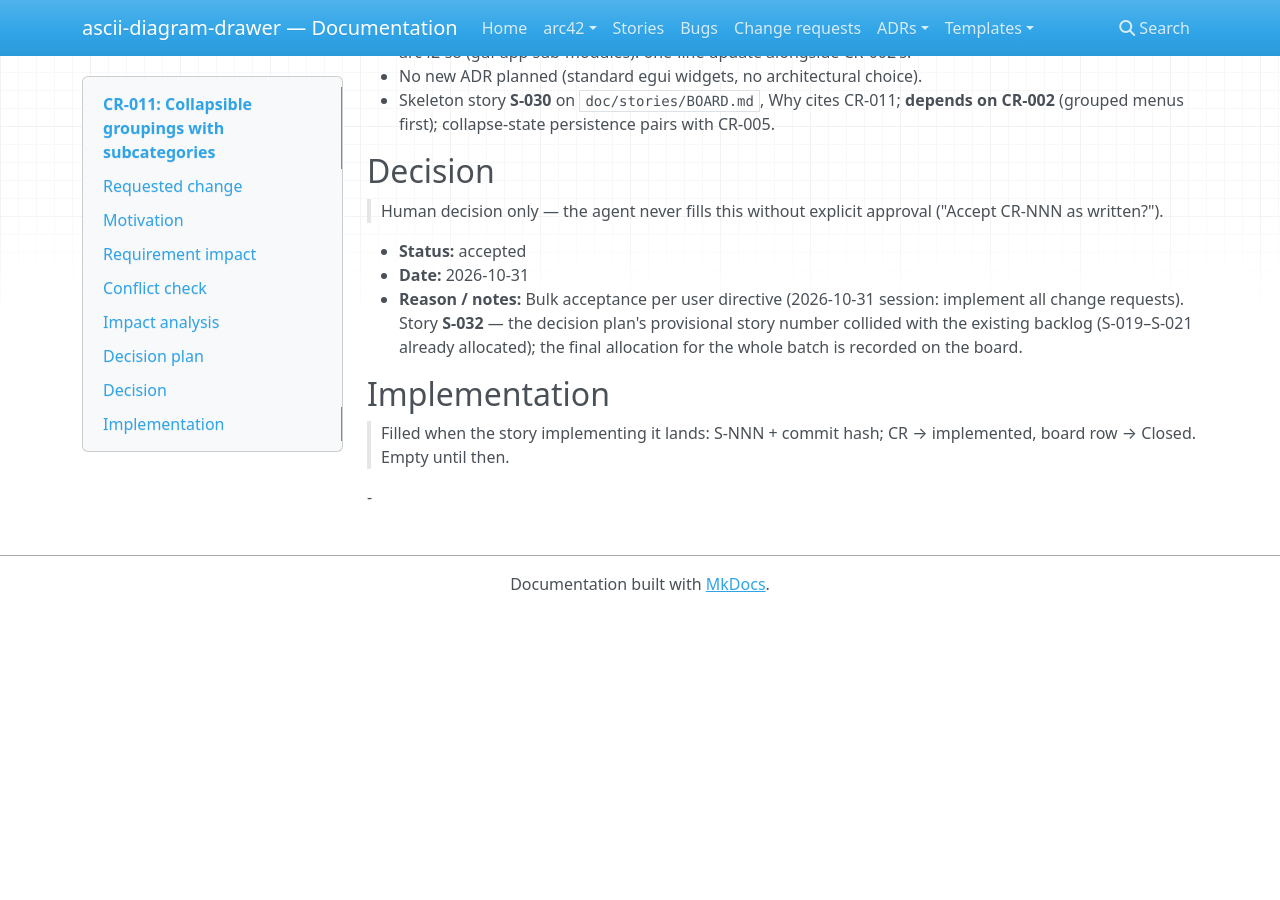
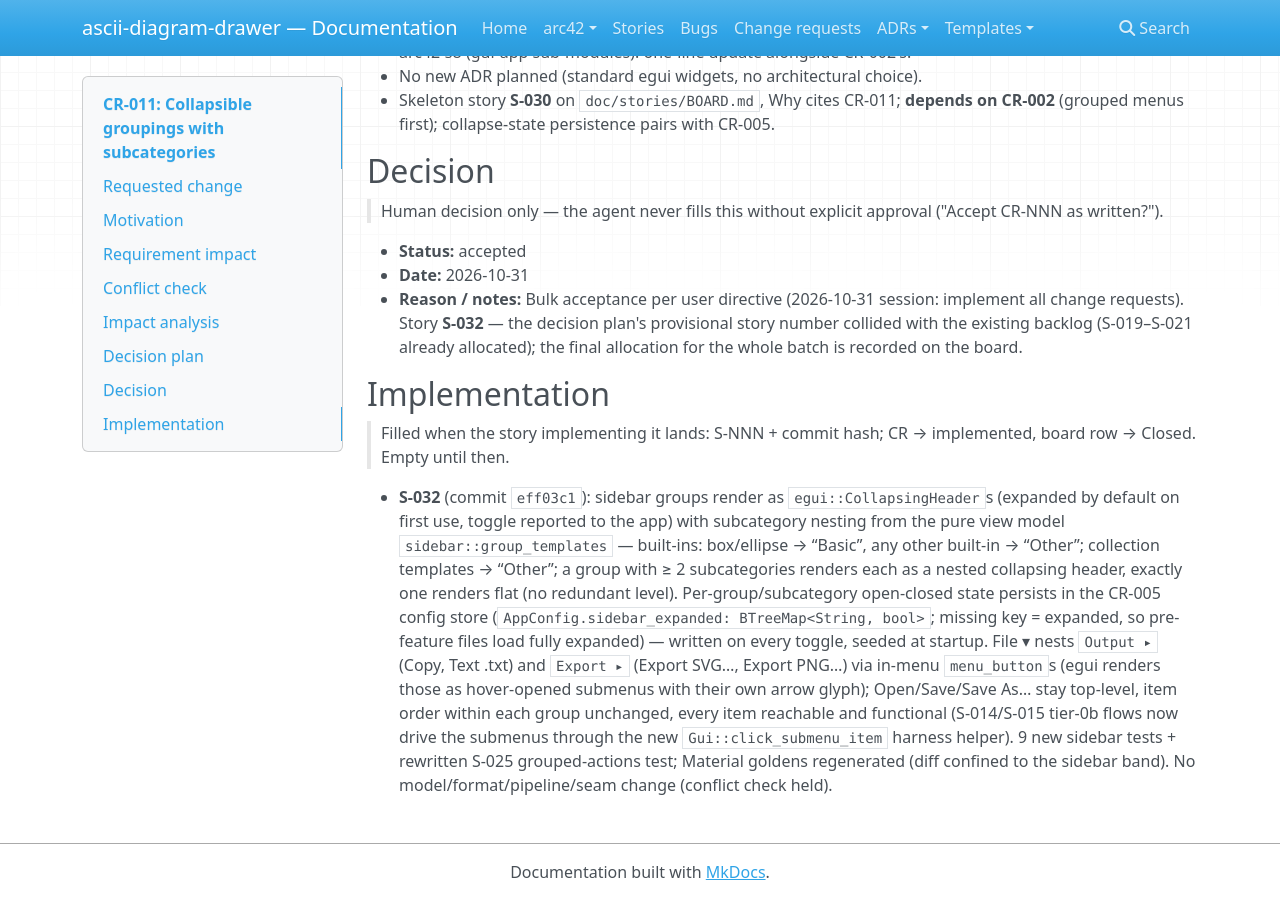
Before and after one commit to Reto411/ascii-diagram-drawer, an MkDocs documentation site: the page built from doc/crs/CR-011-collapsible-groupings-subcategories.md, in a window 1280 px wide and 900 px high, scrolled down 1450 px. Built offline with MkDocs 1.6.1, drawn with Linux system fonts in a browser that asks for light colours; nearby versions of some CDN libraries; before the commit the page ends 2062 px from its top, so only the background shows below that.

Commit message:
docs: fill in S-032 commit hash (eff03c1) in CR-011 + story board — CR-011 → implemented, S-032 closed on the board

```diff
--- a/doc/crs/CR-011-collapsible-groupings-subcategories.md
+++ b/doc/crs/CR-011-collapsible-groupings-subcategories.md
@@ -60,4 +60,4 @@ Note: CR-002 (pending) proposes its own FR6 rewording (menu bar); if both are ac
 
 > Filled when the story implementing it lands: S-NNN + commit hash; CR → implemented, board row → Closed. Empty until then.
 
--
+- **S-032** (commit `eff03c1`): sidebar groups render as `egui::CollapsingHeader`s (expanded by default on first use, toggle reported to the app) with subcategory nesting from the pure view model `sidebar::group_templates` — built-ins: box/ellipse → “Basic”, any other built-in → “Other”; collection templates → “Other”; a group with ≥ 2 subcategories renders each as a nested collapsing header, exactly one renders flat (no redundant level). Per-group/subcategory open-closed state persists in the CR-005 config store (`AppConfig.sidebar_expanded: BTreeMap<String, bool>`; missing key = expanded, so pre-feature files load fully expanded) — written on every toggle, seeded at startup. File ▾ nests `Output ▸` (Copy, Text .txt) and `Export ▸` (Export SVG…, Export PNG…) via in-menu `menu_button`s (egui renders those as hover-opened submenus with their own arrow glyph); Open/Save/Save As… stay top-level, item order within each group unchanged, every item reachable and functional (S-014/S-015 tier-0b flows now drive the submenus through the new `Gui::click_submenu_item` harness helper). 9 new sidebar tests + rewritten S-025 grouped-actions test; Material goldens regenerated (diff confined to the sidebar band). No model/format/pipeline/seam change (conflict check held).
```
Also changed, not shown: other parts of doc/crs/CR-011-collapsible-groupings-subcategories.md (+1 -1 lines), doc/stories/BOARD.md (+2 -1 lines).
